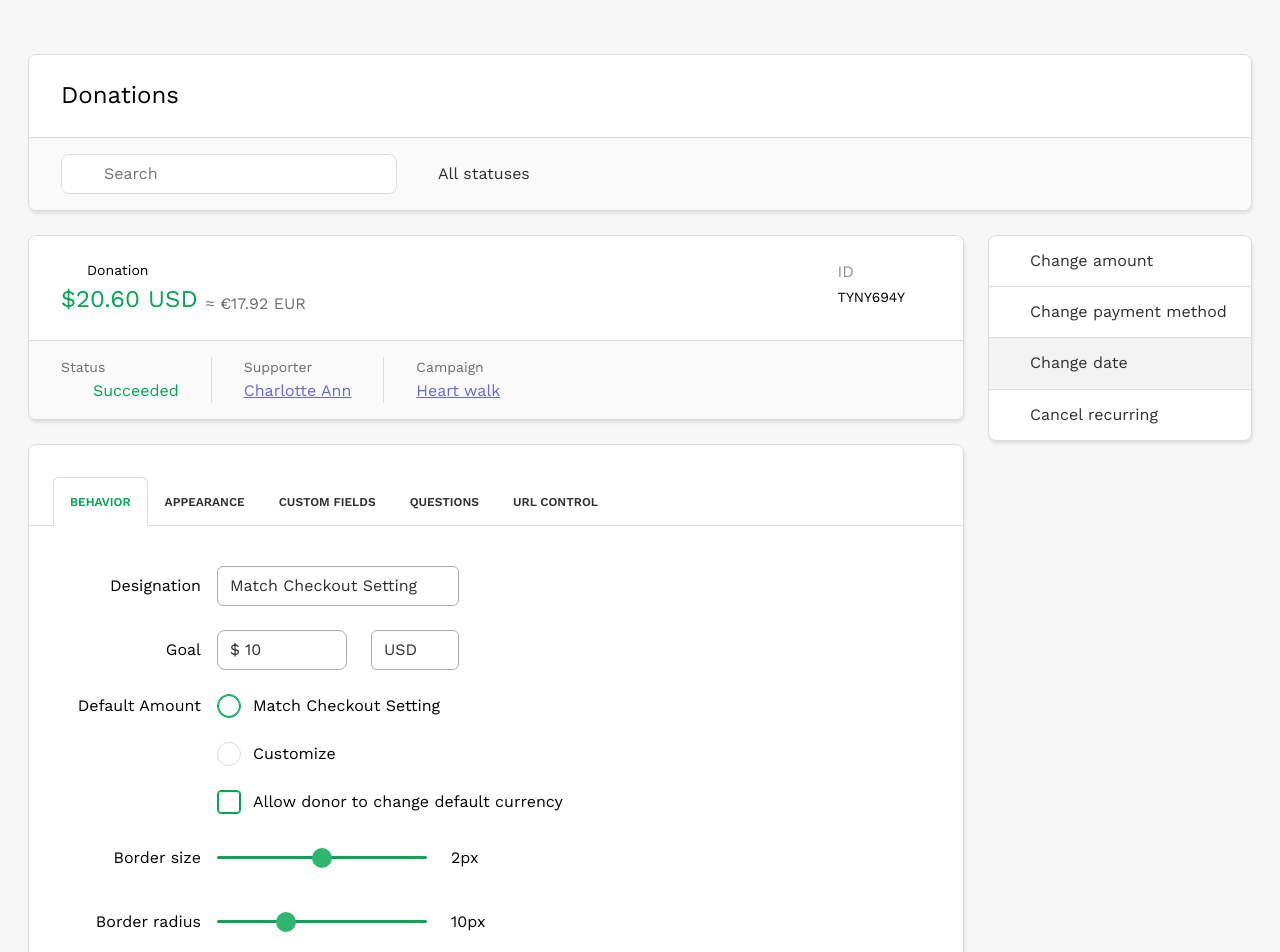
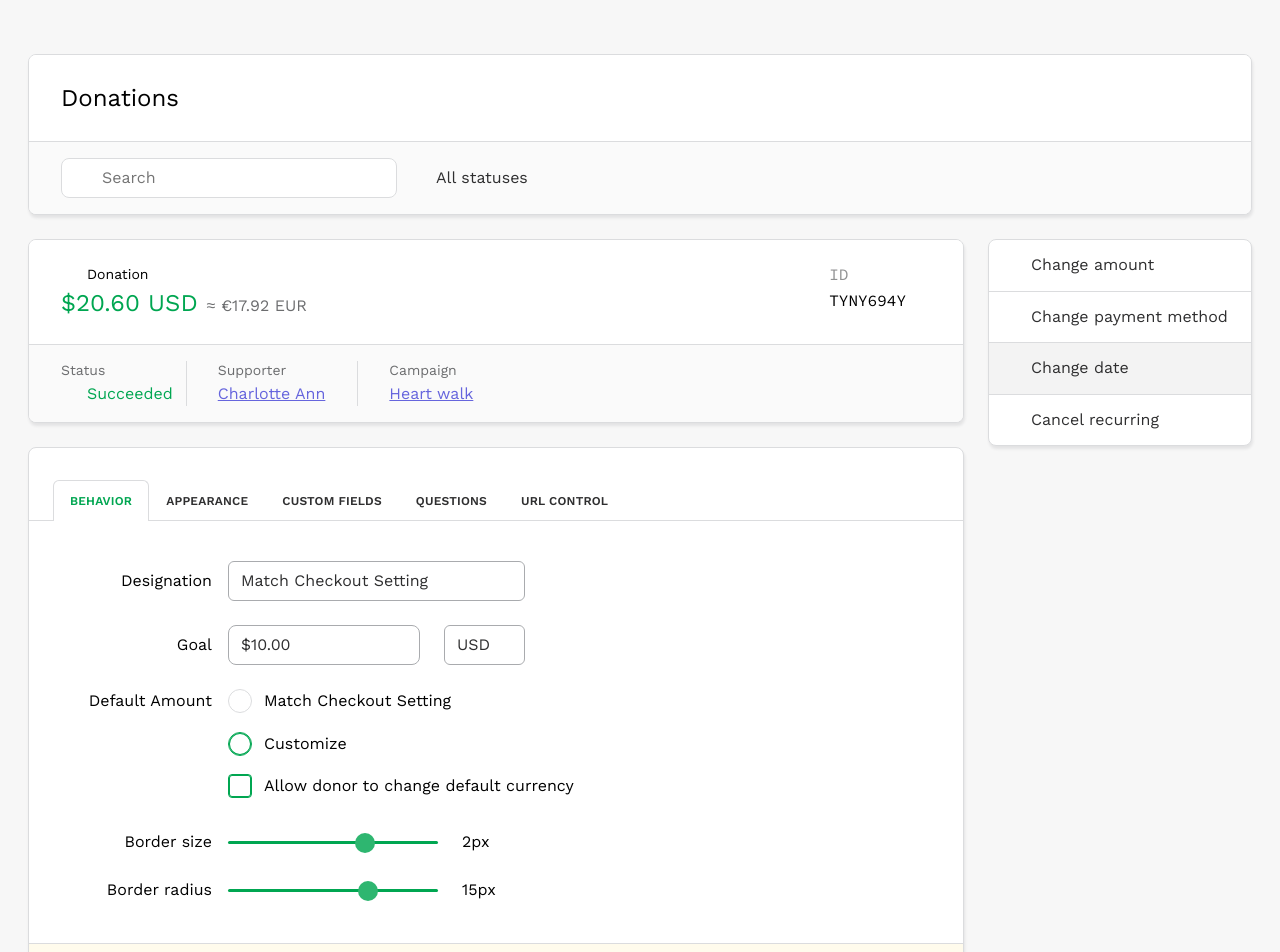
Before and after one commit to moodrets/vue-donation-form, a Vue app: page / in a window 1280 px wide. Shown: the top 952 px of the page. Built offline with nearby package versions, Linux system fonts and the light colour scheme.

Commit message:
pixel perfect fixes

```diff
--- a/src/components/common/SvgIcon.vue
+++ b/src/components/common/SvgIcon.vue
@@ -1,5 +1,11 @@
 <template>
-    <div class="svg-icon">
+    <a :href="props.link || '#'" v-if="props.tag === 'a'" class="svg-icon">
+        <svg>
+            <use :xlink:href="`${svgSpritePath}#${name}`"></use>
+        </svg>
+    </a>
+    <button v-else-if="props.tag === 'button'" class="svg-icon"></button>
+    <div v-else class="svg-icon">
         <svg>
             <use :xlink:href="`${svgSpritePath}#${name}`"></use>
         </svg>
@@ -9,13 +15,16 @@
 <script lang="ts" setup>
 const svgSpritePath = '/svg-sprite.svg'
 
-defineProps({
-    name: String,
-})
+const props = defineProps<{
+    name: String
+    tag?: 'a' | 'button'
+    link?: string
+}>()
 </script>
 
 <style lang="scss">
 .svg-icon {
+    display: flex;
     width: 24px;
     height: 24px;
     fill: currentColor;
@@ -48,5 +57,10 @@ defineProps({
         height: inherit;
         fill: inherit;
     }
+
+    &:focus-visible {
+        outline-offset: 2px;
+        outline: 1px dashed currentColor;
+    }
 }
 </style>
--- a/src/components/donation/BehaviorTab.vue
+++ b/src/components/donation/BehaviorTab.vue
@@ -1,5 +1,5 @@
 <template>
-    <fieldset class="app-form-field app-form-field--limit-width app-form-field--row">
+    <div class="app-form-field app-form-field--limit-width app-form-field--row">
         <div class="app-form-field__label">Designation</div>
         <div class="app-form-field__content">
             <div class="app-custom-select">
@@ -9,13 +9,13 @@
                     <option value="Match Checkout Setting 3">Match Checkout Setting 3</option>
                 </select>
                 <div class="app-custom-select__value">
-                    <span>{{ selectMatchModel }}</span>
+                    {{ selectMatchModel }}
                     <SvgIcon name="arrow-down" class="svg-icon--stroke"></SvgIcon>
                 </div>
             </div>
         </div>
-    </fieldset>
-    <fieldset class="app-form-field app-form-field--limit-width app-form-field--row">
+    </div>
+    <div class="app-form-field app-form-field--limit-width app-form-field--row">
         <div class="app-form-field__label">Goal</div>
         <div class="app-form-field__content app-form-field__content--row">
             <input type="text" class="app-form-control" :value="inputAmountCurrency.value" />
@@ -26,18 +26,18 @@
                     <option value="RUB">RUB</option>
                 </select>
                 <div class="app-custom-select__value">
-                    <span>{{ selectCurrency }}</span>
+                    {{ selectCurrency }}
                     <SvgIcon name="arrow-down" class="svg-icon--stroke"></SvgIcon>
                 </div>
             </div>
         </div>
-    </fieldset>
-    <fieldset class="app-form-field app-form-field--row">
+    </div>
+    <div class="app-form-field app-form-field--row">
         <div class="app-form-field__label app-form-field__label--top">Default Amount</div>
         <div class="app-form-field__content">
             <div class="app-form-field app-form-field--radio">
                 <div class="app-custom-radio">
-                    <input type="radio" name="amount" id="amout_radio_1" checked />
+                    <input type="radio" name="amount" id="amout_radio_1" />
                     <div class="app-custom-radio__label">
                         <SvgIcon name="radio"></SvgIcon>
                     </div>
@@ -46,7 +46,7 @@
             </div>
             <div class="app-form-field app-form-field--radio">
                 <div class="app-custom-radio">
-                    <input type="radio" name="amount" id="amout_radio_2" />
+                    <input type="radio" name="amount" id="amout_radio_2" checked />
                     <div class="app-custom-radio__label">
                         <SvgIcon name="radio"></SvgIcon>
                     </div>
@@ -65,21 +65,21 @@
                 </label>
             </div>
         </div>
-    </fieldset>
-    <fieldset class="app-form-field app-form-field--row app-form-field--items-center">
+    </div>
+    <div class="app-form-field app-form-field--row app-form-field--ppf app-form-field--items-center">
         <div class="app-form-field__label">Border size</div>
         <div class="app-form-field__content app-form-field__content--row">
-            <input type="range" class="app-custom-range" min="0" step="1" max="4" v-model="rangeBorderSize" />
+            <input type="range" class="app-custom-range" min="0" step="1" max="3" v-model="rangeBorderSize" />
             <div class="app-form-field__content-info">{{ rangeBorderSize }}px</div>
         </div>
-    </fieldset>
-    <fieldset class="app-form-field app-form-field--row app-form-field--items-center">
+    </div>
+    <div class="app-form-field app-form-field--row app-form-field--items-center">
         <div class="app-form-field__label">Border radius</div>
         <div class="app-form-field__content app-form-field__content--row">
-            <input type="range" class="app-custom-range" min="0" step="1" max="32" v-model="rangeBorderRadius" />
+            <input type="range" class="app-custom-range" min="0" step="1" max="22" v-model="rangeBorderRadius" />
             <div class="app-form-field__content-info">{{ rangeBorderRadius }}px</div>
         </div>
-    </fieldset>
+    </div>
 </template>
 
 <script lang="ts" setup>
@@ -88,24 +88,24 @@ import { computed, ref } from 'vue'
 
 const selectMatchModel = ref<string>('Match Checkout Setting')
 const selectCurrency = ref<string>('USD')
-const inputAmount = ref<string>('10')
+const inputAmount = ref<string>('10.00')
 
 const rangeBorderSize = ref<string>('2')
-const rangeBorderRadius = ref<string>('10')
+const rangeBorderRadius = ref<string>('15')
 
 const inputAmountCurrency = computed(() => {
     inputAmount.value = inputAmount.value.replace(/[\$|€|₽|\s]/g, '')
 
     if (selectCurrency.value === 'USD') {
-        inputAmount.value = `$ ${inputAmount.value}`
+        inputAmount.value = `$${inputAmount.value}`
     }
 
     if (selectCurrency.value === 'EUR') {
-        inputAmount.value = `€ ${inputAmount.value}`
+        inputAmount.value = `€${inputAmount.value}`
     }
 
     if (selectCurrency.value === 'RUB') {
-        inputAmount.value = `₽ ${inputAmount.value}`
+        inputAmount.value = `₽${inputAmount.value}`
     }
 
     return inputAmount
@@ -116,15 +116,8 @@ const inputAmountCurrency = computed(() => {
 @import '@/styles/base/vars.scss';
 
 .app-form-field {
-    &__label {
-        @media (min-width: $screen-md) {
-            width: 140px;
-            text-align: right;
-        }
-    }
-
     &--limit-width {
-        max-width: 398px;
+        max-width: 464px;
     }
 }
 </style>
--- a/src/components/donation/Filter.vue
+++ b/src/components/donation/Filter.vue
@@ -12,7 +12,7 @@
                     <option value="Rejected">Rejected</option>
                 </select>
                 <div class="app-custom-select__value">
-                    <span>{{ selectValue }}</span>
+                    {{ selectValue }}
                     <SvgIcon name="arrow-down" class="svg-icon--stroke"></SvgIcon>
                 </div>
             </div>
@@ -70,10 +70,14 @@ const selectValue = ref<string>('All statuses')
         @media (min-width: $screen-md) {
             margin-top: 0;
         }
+
+        &__value {
+            padding-left: 10px;
+        }
     }
 
     .app-form-control {
-        padding-left: 42px;
+        padding-left: 40px;
 
         &:not(:focus) {
             border-color: var(--line-base);
--- a/src/components/donation/Info.vue
+++ b/src/components/donation/Info.vue
@@ -11,11 +11,11 @@
                     <div class="donation-info__sum-conversion">≈ €17.92 EUR</div>
                 </div>
             </div>
-            <div class="donation-info__header-part-end">
+            <div class="donation-info__header-part-end font-secondary">
                 <div class="donation-info__id-label">ID</div>
                 <div class="donation-info__id-value">
                     <div>TYNY694Y</div>
-                    <SvgIcon name="copy" class="svg-icon--stroke ml"></SvgIcon>
+                    <SvgIcon name="copy" tag="a" class="svg-icon--stroke ml"></SvgIcon>
                 </div>
             </div>
         </div>
@@ -59,6 +59,7 @@ import SvgIcon from '@/components/common/SvgIcon.vue'
         }
 
         &-part-end {
+            margin-right: -1px;
             margin-bottom: var(--spacing-xl);
 
             @media (min-width: $screen-md) {
@@ -96,7 +97,7 @@ import SvgIcon from '@/components/common/SvgIcon.vue'
             font-size: 24px;
             line-height: 1.33;
             color: var(--text-success);
-            margin-right: var(--spacing-xs);
+            margin-right: 9px;
         }
 
         &-conversion {
@@ -104,6 +105,7 @@ import SvgIcon from '@/components/common/SvgIcon.vue'
             font-size: 16px;
             line-height: 1.5;
             color: var(--text-neutral);
+            padding-bottom: 2px;
         }
     }
 
@@ -112,12 +114,16 @@ import SvgIcon from '@/components/common/SvgIcon.vue'
         font-weight: 400;
         font-size: 16px;
         line-height: 1.5;
+        margin-top: -2px;
+        margin-bottom: 2px;
     }
 
     &__id-value {
         display: flex;
         align-items: center;
-        margin-top: 4px;
+        font-weight: 400;
+        font-size: 16px;
+        line-height: 24px;
 
         .svg-icon {
             cursor: pointer;
@@ -137,10 +143,16 @@ import SvgIcon from '@/components/common/SvgIcon.vue'
             font-weight: 400;
             font-size: 16px;
             line-height: 24px;
-            margin-bottom: var(--spacing-md);
+            padding-bottom: var(--spacing-md);
 
             @media (min-width: $screen-md) {
                 padding-right: var(--spacing-xl);
+                padding-bottom: 0;
+                margin-bottom: var(--spacing-md);
+
+                &:first-child {
+                    padding-right: 13px;
+                }
             }
         }
 
@@ -151,7 +163,7 @@ import SvgIcon from '@/components/common/SvgIcon.vue'
             @media (min-width: $screen-md) {
                 border-top: none;
                 padding-top: 0;
-                padding-left: var(--spacing-xl);
+                padding-left: 31px;
                 border-left: 1px solid var(--line-base);
             }
         }
@@ -161,7 +173,8 @@ import SvgIcon from '@/components/common/SvgIcon.vue'
             font-size: 14px;
             line-height: 20px;
             color: var(--text-neutral);
-            margin-bottom: 2px;
+            margin-top: -1px;
+            padding-bottom: 2px;
         }
     }
 
@@ -169,6 +182,11 @@ import SvgIcon from '@/components/common/SvgIcon.vue'
         display: flex;
         align-items: center;
 
+        .svg-icon {
+            width: 18px;
+            height: 18px;
+        }
+
         &--success {
             color: var(--text-success);
         }
--- a/src/components/donation/Tabs.vue
+++ b/src/components/donation/Tabs.vue
@@ -1,10 +1,10 @@
 <template>
     <form class="app-block" @submit.prevent="onSubmit($event)">
-        <div class="app-tabs" v-if="tabs.length">
-            <div class="app-tabs__titles">
+        <div class="tabs" v-if="tabs.length">
+            <div class="tabs__titles">
                 <button
                     type="button"
-                    class="app-tabs__titles-item"
+                    class="tabs__titles-item"
                     v-for="tab in tabs"
                     :class="{ 'is-active': tab.active }"
                     :key="tab.name"
@@ -13,16 +13,16 @@
                     {{ tab.title }}
                 </button>
             </div>
-            <div class="app-tabs__bodies">
+            <div class="tabs__bodies">
                 <template v-for="tab in tabs" :key="tab.name">
-                    <div class="app-tabs__bodies-item" v-show="tab.active">
+                    <div class="tabs__bodies-item" v-show="tab.active">
                         <component :is="tab.component"></component>
                     </div>
                 </template>
             </div>
         </div>
         <div class="app-block__footer">
-            <div class="app-tabs__form-buttons">
+            <div class="tabs__form-buttons">
                 <button type="submit" class="app-button app-button--success">Save changes</button>
                 <button type="button" class="app-button app-button--secondary">Cancel</button>
             </div>
@@ -82,10 +82,10 @@ const tabChange = (tabItem: TabItem) => {
 const onSubmit = (event: Event) => {}
 </script>
 
-<style lang="scss">
+<style lang="scss" scoped>
 @import '@/styles/base/vars.scss';
 
-.app-tabs {
+.tabs {
     &__titles {
         position: relative;
         z-index: 2;
@@ -105,13 +105,14 @@ const onSubmit = (event: Event) => {}
         line-height: 20px;
         text-transform: uppercase;
         color: var(--text-primary);
-        padding: 14px var(--spacing-md);
+        padding: 10px var(--spacing-md);
         border: 1px solid transparent;
         border-bottom: none;
         transition: var(--transiton-general);
         border-radius: var(--radius-xxs) var(--radius-xxs) 0 0;
         background: transparent;
         outline: none;
+        letter-spacing: 0.2px;
 
         &:focus {
             border-color: var(--line-base);
@@ -132,7 +133,7 @@ const onSubmit = (event: Event) => {}
     }
 
     &__bodies-item {
-        padding: var(--spacing-xxl) var(--spacing-xl);
+        padding: var(--spacing-xxl) var(--spacing-xl) 33px;
     }
 
     &__form-buttons {
--- a/src/styles/base/defaults.scss
+++ b/src/styles/base/defaults.scss
@@ -13,6 +13,7 @@ body {
 
 .app-wrapper {
     padding-top: 54px;
+    padding-bottom: 192px;
 }
 
 [v-cloak] {
@@ -26,4 +27,17 @@ a:not([class]) {
     &:focus {
         color: var(--text-link-hover);
     }
+
+    &:focus-visible {
+        outline-offset: 2px;
+        outline: 1px dashed currentColor;
+    }
 }
+
+.font-base {
+    font-family: 'Work Sans', sans-serif;
+}
+
+.font-secondary {
+    font-family: 'Source Code Pro', monospace;
+}
--- a/src/styles/base/fonts.scss
+++ b/src/styles/base/fonts.scss
@@ -1 +1,3 @@
 @import url('https://fonts.googleapis.com/css2?family=Work+Sans:ital,wght@0,100;0,200;0,300;0,400;0,500;0,600;0,700;0,800;0,900;1,100;1,200;1,300;1,400;1,500;1,600;1,700;1,800;1,900&display=swap');
+
+@import url('https://fonts.googleapis.com/css2?family=Source+Code+Pro:ital,wght@0,200;0,300;0,400;0,500;0,600;0,700;0,800;0,900;1,200;1,300;1,400;1,500;1,600;1,700;1,800;1,900&family=Work+Sans:ital,wght@0,100;0,200;0,300;0,400;0,500;0,600;0,700;0,800;0,900;1,100;1,200;1,300;1,400;1,500;1,600;1,700;1,800;1,900&display=swap');
--- a/src/styles/elements/block.scss
+++ b/src/styles/elements/block.scss
@@ -9,7 +9,7 @@
     &__title {
         font-weight: 400;
         font-size: 18px;
-        line-height: 1.4;
+        line-height: 1.6;
         margin: 0;
 
         @media (min-width: $screen-md) {
--- a/src/styles/elements/button.scss
+++ b/src/styles/elements/button.scss
@@ -8,6 +8,7 @@
     padding: var(--spacing-sm) var(--spacing-lg);
     cursor: pointer;
     border: 1px solid transparent;
+    letter-spacing: -0.17px;
 
     &--success {
         color: var(--text-light);
--- a/src/styles/elements/form.scss
+++ b/src/styles/elements/form.scss
@@ -32,21 +32,10 @@
     line-height: 24px;
     margin-bottom: var(--spacing-lg);
 
-    &:last-child,
-    &:last-of-type {
-        margin-bottom: 0;
-    }
-
     &__label {
         display: block;
         margin-bottom: var(--spacing-xs);
         word-break: break-all;
-    }
-
-    &__content {
-        .app-custom-select {
-            display: block;
-        }
     }
 
     &__content-info {
@@ -69,7 +58,7 @@
         }
 
         .app-custom-select {
-            min-width: 88px;
+            min-width: 81px;
         }
     }
 
@@ -77,6 +66,10 @@
         @media (min-width: $screen-md) {
             display: flex;
             align-items: flex-start;
+        }
+
+        &:last-child {
+            margin-bottom: 0;
         }
     }
 
@@ -87,7 +80,8 @@
 
     &--row &__label {
         @media (min-width: $screen-md) {
-            flex: none;
+            flex: 0 0 151px;
+            text-align: right;
             margin-right: var(--spacing-md);
             margin-top: var(--spacing-xs);
         }
@@ -108,6 +102,15 @@
     &--radio {
         display: flex;
         align-items: center;
+        margin-bottom: 18.5px;
+
+        &:last-child {
+            margin-bottom: 0;
+        }
+    }
+
+    &--ppf {
+        margin-bottom: 8px;
     }
 }
 
@@ -117,7 +120,7 @@
     font-size: 16px;
     line-height: 22px;
     color: var(--text-primary);
-    display: inline-block;
+    display: block;
     max-width: 100%;
 
     select {
@@ -138,22 +141,15 @@
 
     &__value {
         position: relative;
-        display: flex;
-        align-items: center;
         border: 1px solid var(--line-secondary);
         padding: var(--spacing-xs) var(--spacing-sm);
-        padding-right: var(--spacing-xxl);
+        padding-right: var(--spacing-xl);
         border-radius: var(--radius-xxs);
         transition: var(--transiton-general);
-
-        span {
-            flex: 1;
-            white-space: nowrap;
-            overflow: hidden;
-            text-overflow: ellipsis;
-            min-width: 0;
-            max-width: 100%;
-        }
+        white-space: nowrap;
+        overflow: hidden;
+        text-overflow: ellipsis;
+        width: 100%;
 
         .svg-icon {
             width: 28px;
@@ -161,7 +157,7 @@
             position: absolute;
             top: 50%;
             transform: translateY(-50%);
-            right: 4px;
+            right: 3px;
         }
     }
 
--- a/src/styles/elements/list.scss
+++ b/src/styles/elements/list.scss
@@ -15,8 +15,8 @@
         word-break: break-all;
 
         .svg-icon {
-            width: 17px;
-            height: 17px;
+            width: 18px;
+            height: 18px;
         }
 
         &:hover {
```
